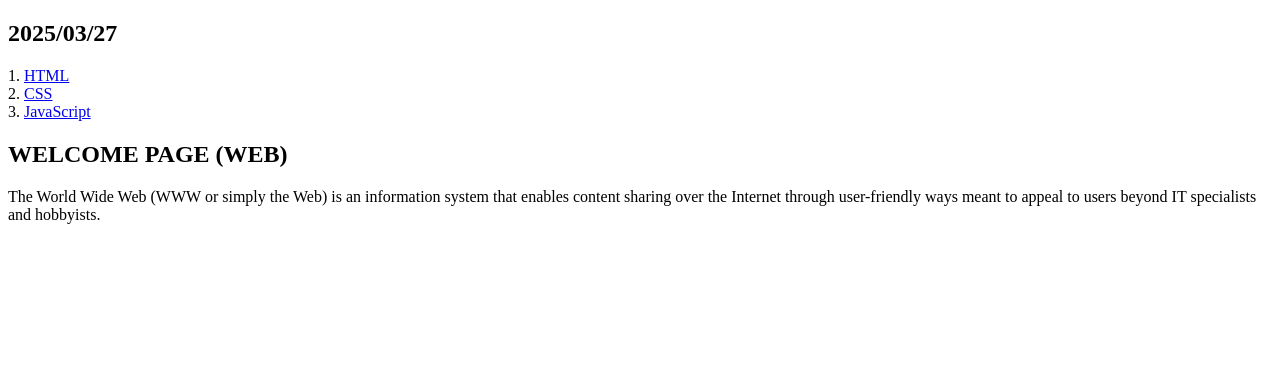
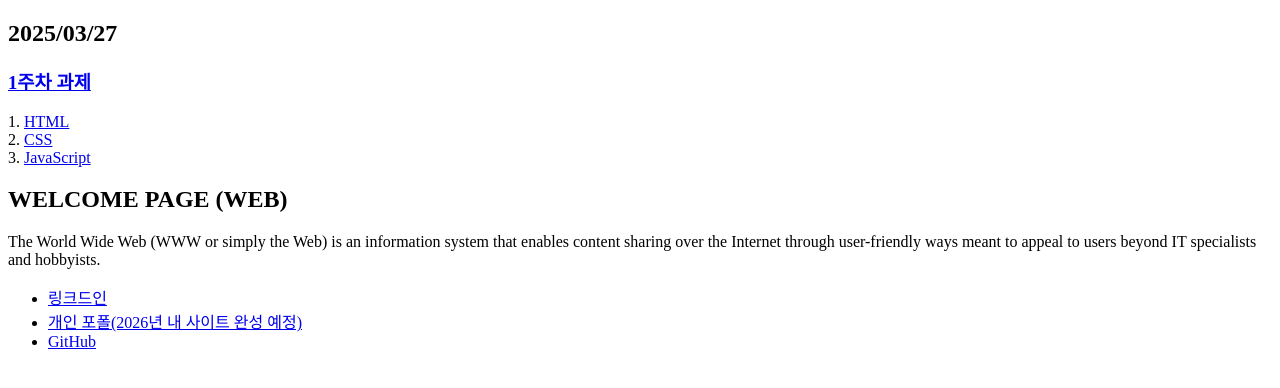
Before and after one commit to by-hahn/KNU_GET_IT, a plain HTML site: page index.html in a window 1280 px wide. Shown: the part 60-448 px from the top of the page. Drawn offline with Linux system fonts and the light colour scheme.

Commit message:
Update index.html

```diff
--- a/index.html
+++ b/index.html
@@ -17,6 +17,7 @@
   <h1><a href="index.html" traget="_blank" title="GET IT-SW교육 2차시">WEB</a></h1>
   <h2>2025/03/27</h2>
 
+  <h3><a href="week1.html">1주차 과제</a></h3>
   <ol>
     <li><a href="1.html">HTML</a></li>
     <li><a href="2.html">CSS</a></li>
@@ -27,6 +28,12 @@
   <p>
     The World Wide Web (WWW or simply the Web) is an information system that enables content sharing over the Internet through user-friendly ways meant to appeal to users beyond IT specialists and hobbyists.
   </p>
+
+  <ul>
+    <li><a href="https://www.linkedin.com/in/byoungyoon-hahn/">링크드인</a></li>
+    <li><a href="https://by-hahn.com/">개인 포폴(2026년 내 사이트 완성 예정)</a></li>
+    <li><a href="https://github.com/by-hahn">GitHub</a></li>
+  </ul>
 </body>
 
 </html>
```
